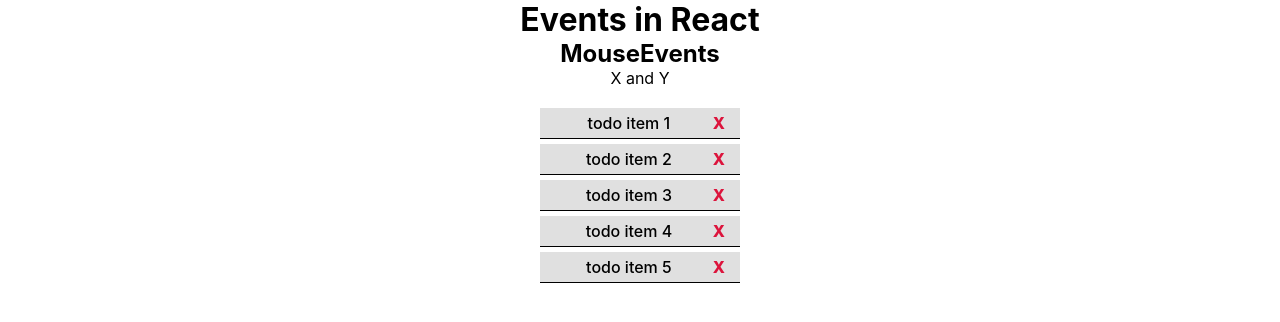
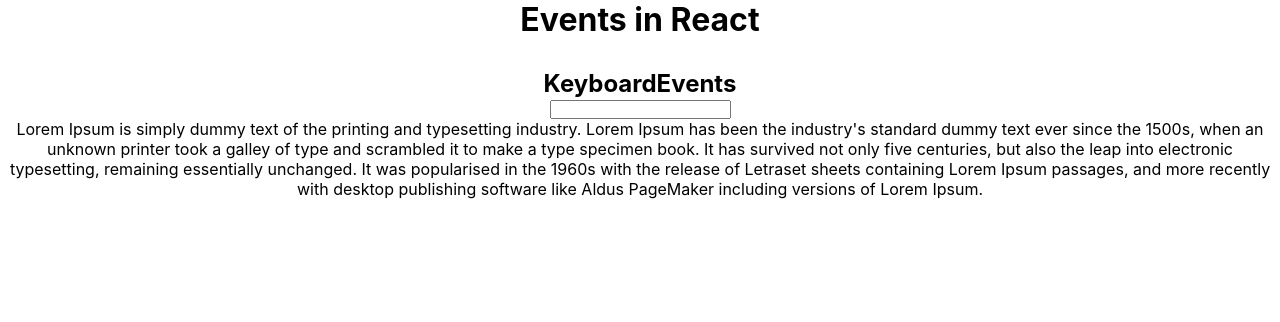
Before and after one commit to Ismail-Aslan/React-lesson, a React (Create React App) app in the folder lesson-3/: page / in a window 1280 px wide. Shown: the top 322 px of the page. Built offline with nearby package versions, Linux system fonts and the light colour scheme.

Commit message:
keybord events started

```diff
--- a/lesson-3/src/App.js
+++ b/lesson-3/src/App.js
@@ -1,6 +1,6 @@
 // import EventBind from './components/eventBinding/EventBind'
-import MouseEvents from './components/mouseEvents/MouseEvents'
-// import KeyboardEvents from './components/keyboardEvents/KeyboardEvents'
+// import MouseEvents from './components/mouseEvents/MouseEvents'
+import KeyboardEvents from './components/keyboardEvents/KeyboardEvents'
 // import Form from './components/form/Form'
 import './App.css'
 
@@ -9,8 +9,8 @@ const App = () => {
         <div className="App">
             <h1>Events in React</h1>
             {/* <EventBind /> */}
-            <MouseEvents />
-            {/* <KeyboardEvents /> */}
+            {/* <MouseEvents /> */}
+            <KeyboardEvents />
             {/* <Form /> */}
         </div>
     )
```
